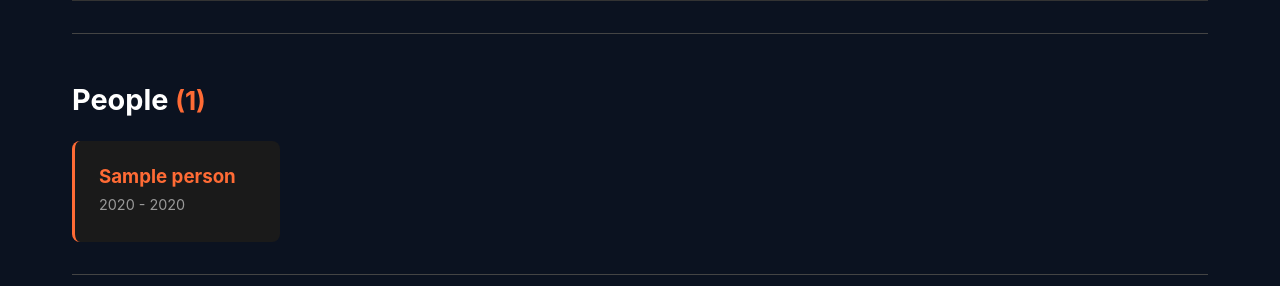
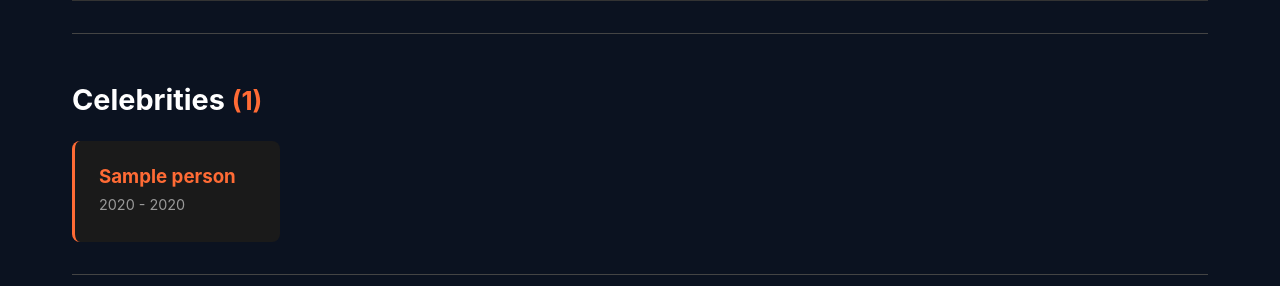
Before and after one commit to farukyo/ituDBSystems_BLG317E_GitHappens, a Flask app: template templates/search_results.html in a window 1280 px wide. Shown: the part 918-1204 px from the top of the page. Run offline with Flask 3, Linux system fonts and the light colour scheme; the template is opened without the code that fills it: most values are stand-ins (such as "Sample title", 1, 10 or a date in 2020).

Commit message:
Update search_results.html

```diff
--- a/templates/search_results.html
+++ b/templates/search_results.html
@@ -70,7 +70,7 @@
     <!-- People Section -->
     {% if people %}
     <div class="results-section">
-        <h2>People <span class="result-count">({{ people | length }})</span></h2>
+        <h2>Celebrities <span class="result-count">({{ people | length }})</span></h2>
         <div class="results-grid">
             {% for person in people %}
             <div class="result-card">
```
